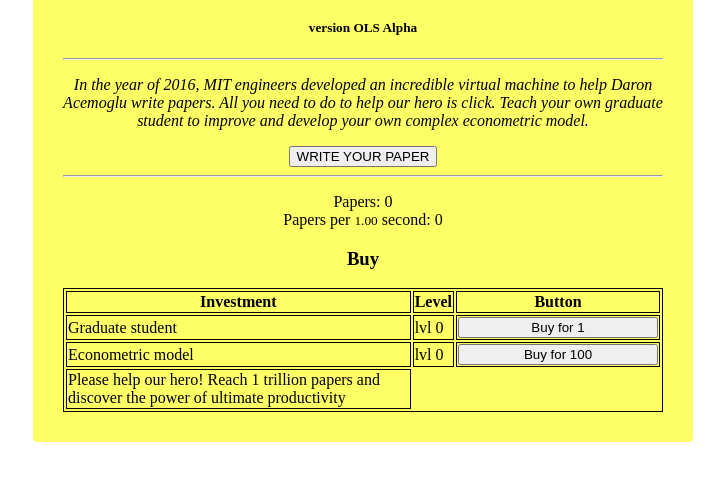
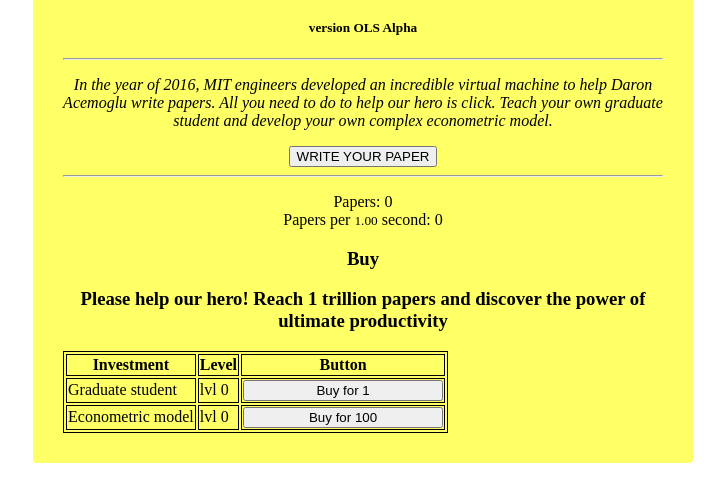
Before and after one commit to theconservant/a, a plain HTML site: page index.html in a window 1280 px wide. Shown: the part 97-600 px from the top of the page, without its empty margins (277-1002 px from the left). Drawn offline with Linux system fonts and the light colour scheme.

Commit message:
Update index.html

```diff
--- a/index.html
+++ b/index.html
@@ -27,7 +27,7 @@
 <h1>Acemoglu Simulator</h1>
 <h5> version OLS Alpha</h5>
 <hr>
-<p><i> In the year of 2016, MIT engineers developed an incredible virtual machine to help Daron Acemoglu write papers. All you need to do to help our hero is click. Teach your own graduate student to improve and develop your own complex econometric model.  </i></p>
+<p><i> In the year of 2016, MIT engineers developed an incredible virtual machine to help Daron Acemoglu write papers. All you need to do to help our hero is click. Teach your own graduate student and develop your own complex econometric model.  </i></p>
     <button id="click" type="button" class="btn btn-primary btn-lg btn-block">WRITE YOUR PAPER</button>
     <hr>
     <p>
@@ -51,7 +51,7 @@
           <td><span id="speed_level">  lvl 0  </span></td>
           <td><button id="upgrade_speed" type="button" class="btn btn-success">Buy for 100</button></td>
         </tr>
-        <td>Please help our hero! Reach 1 trillion papers and discover the power of ultimate productivity</td>
+        <h3>Please help our hero! Reach 1 trillion papers and discover the power of ultimate productivity</h3>
     </table>
 </div>
     		<script type="text/javascript" src="main.js"> </script>
```
